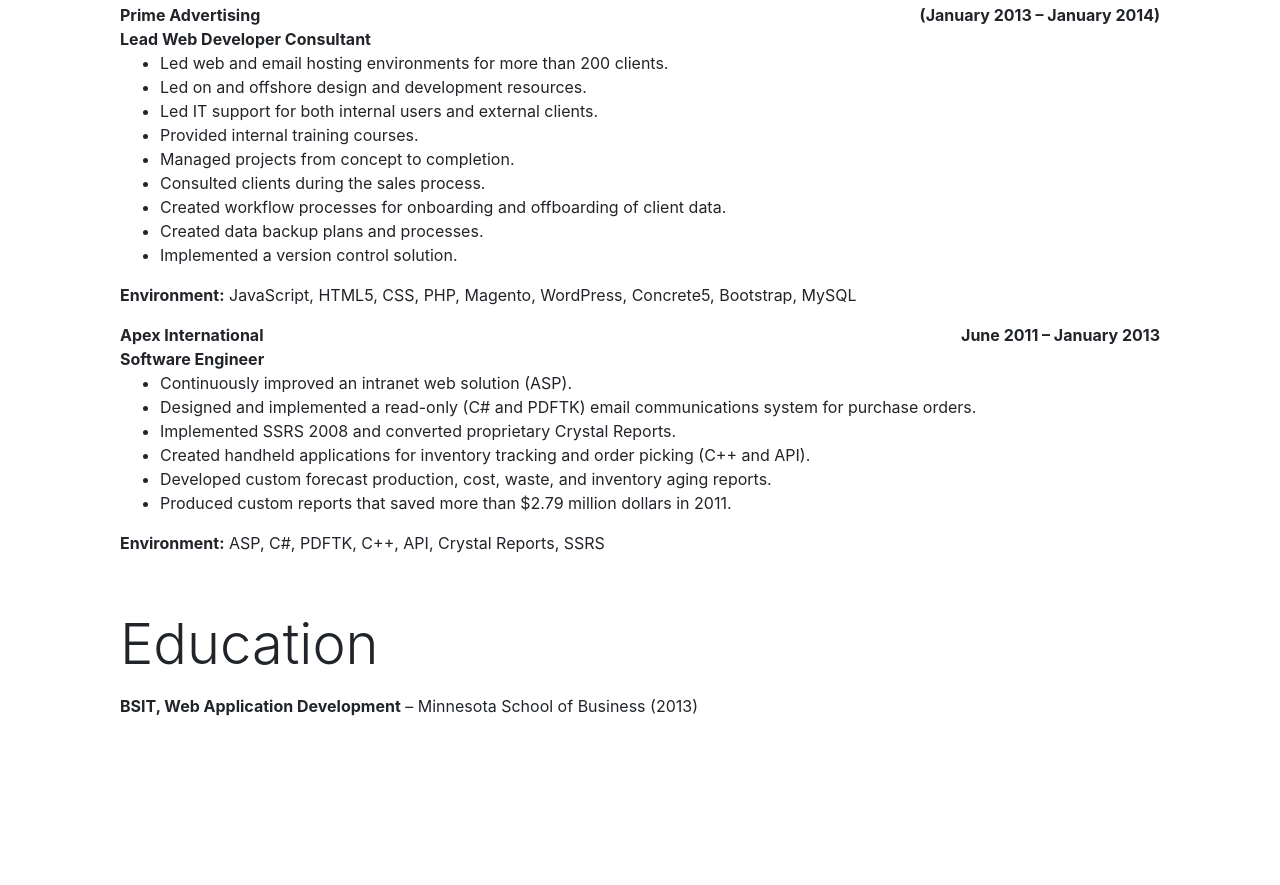
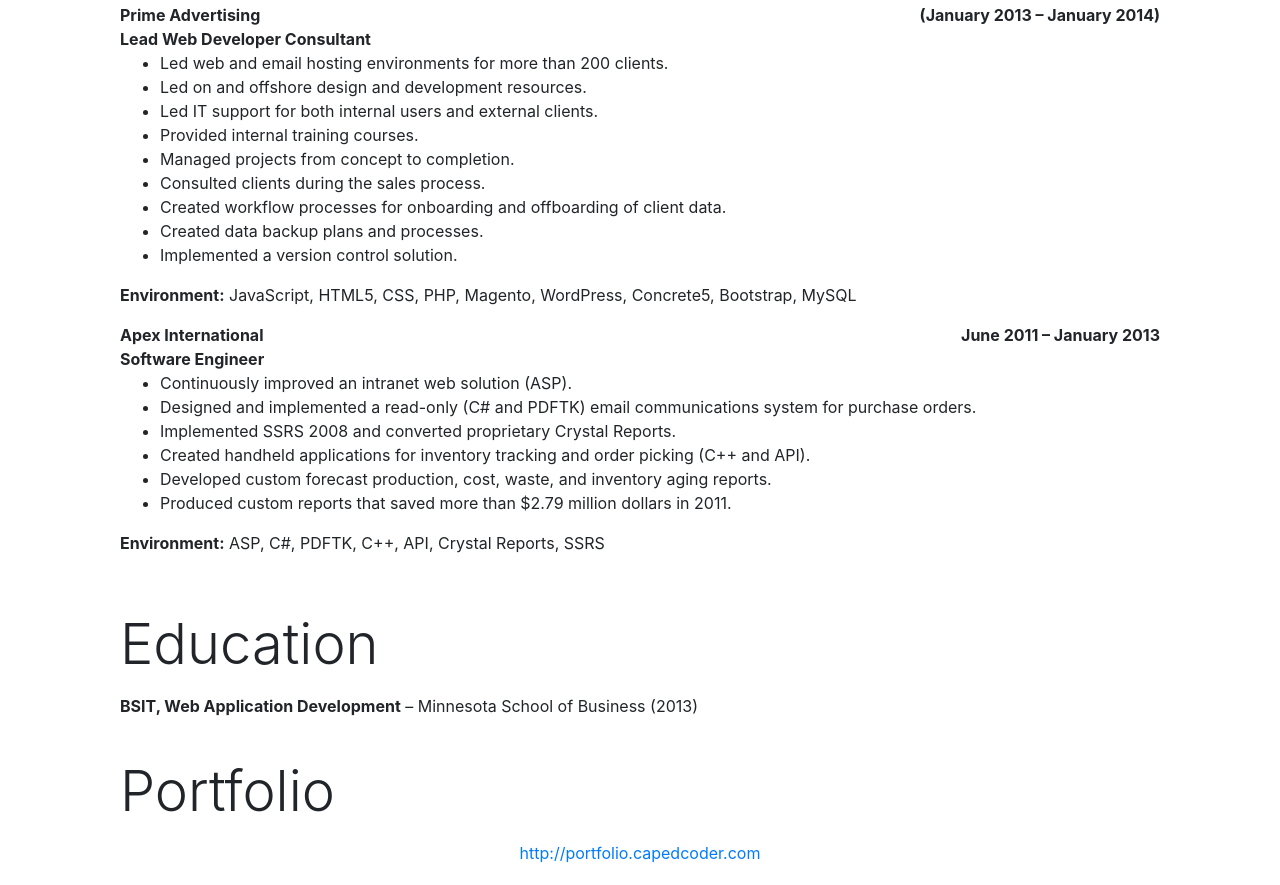
Before and after one commit to patrickecker/resume, a plain HTML site: page index.html in a window 1280 px wide. Shown: the part 2555-3440 px from the top of the page. Before the commit the page ends 3293 px from the top, so only its background shows below. Drawn offline with nearby package versions, Linux system fonts and the light colour scheme.

Commit message:
Added Portfolio Link

```diff
--- a/index.html
+++ b/index.html
@@ -284,6 +284,21 @@
       </div>
     </div>
 
+    <div class="container">
+      <div class="row">
+        <div class="col">
+          <div class="card">
+            <div class="card-body">
+              <h3 class="display-4 mb-3">Portfolio</h3>
+              <div class="text-center">
+                <a href="http://portfolio.capedcoder.com">http://portfolio.capedcoder.com</a>
+              </div>
+            </div>
+          </div>
+        </div>
+      </div>
+    </div>
+
 
     <script
       src="http://code.jquery.com/jquery-3.5.1.min.js"
```
